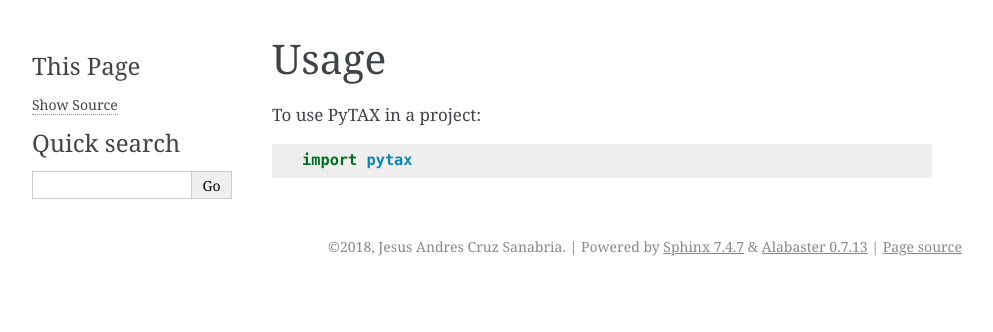
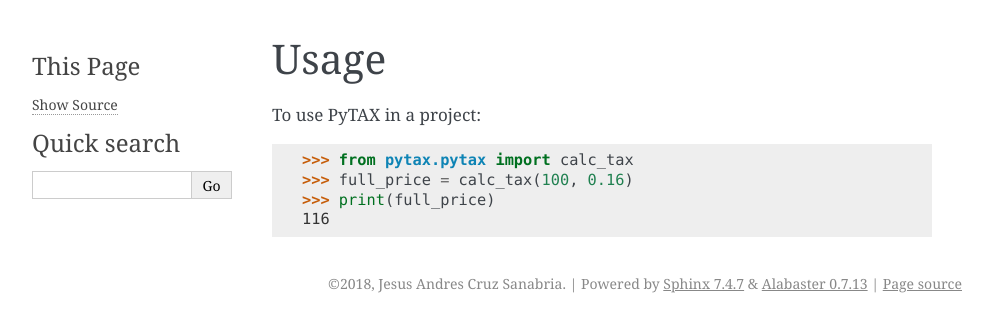
Before and after one commit to jacruzsdev/pytax, a Sphinx documentation site: the page built from docs/usage.rst, in a window 1280 px wide. Shown: the top 332 px of the page, without its empty margins (148-1141 px from the left). Built offline with Sphinx 7.4.7, drawn with Linux system fonts in a browser that asks for light colours; pages that are not in the unit, such as notebooks, are missing from menus.

Commit message:
Update documentation with more details

```diff
--- a/docs/usage.rst
+++ b/docs/usage.rst
@@ -4,4 +4,7 @@ Usage
 
 To use PyTAX in a project::
 
-    import pytax
+    >>> from pytax.pytax import calc_tax
+    >>> full_price = calc_tax(100, 0.16)
+    >>> print(full_price)
+    116
```
Also changed, not shown: README.rst (line endings or trailing spaces).
